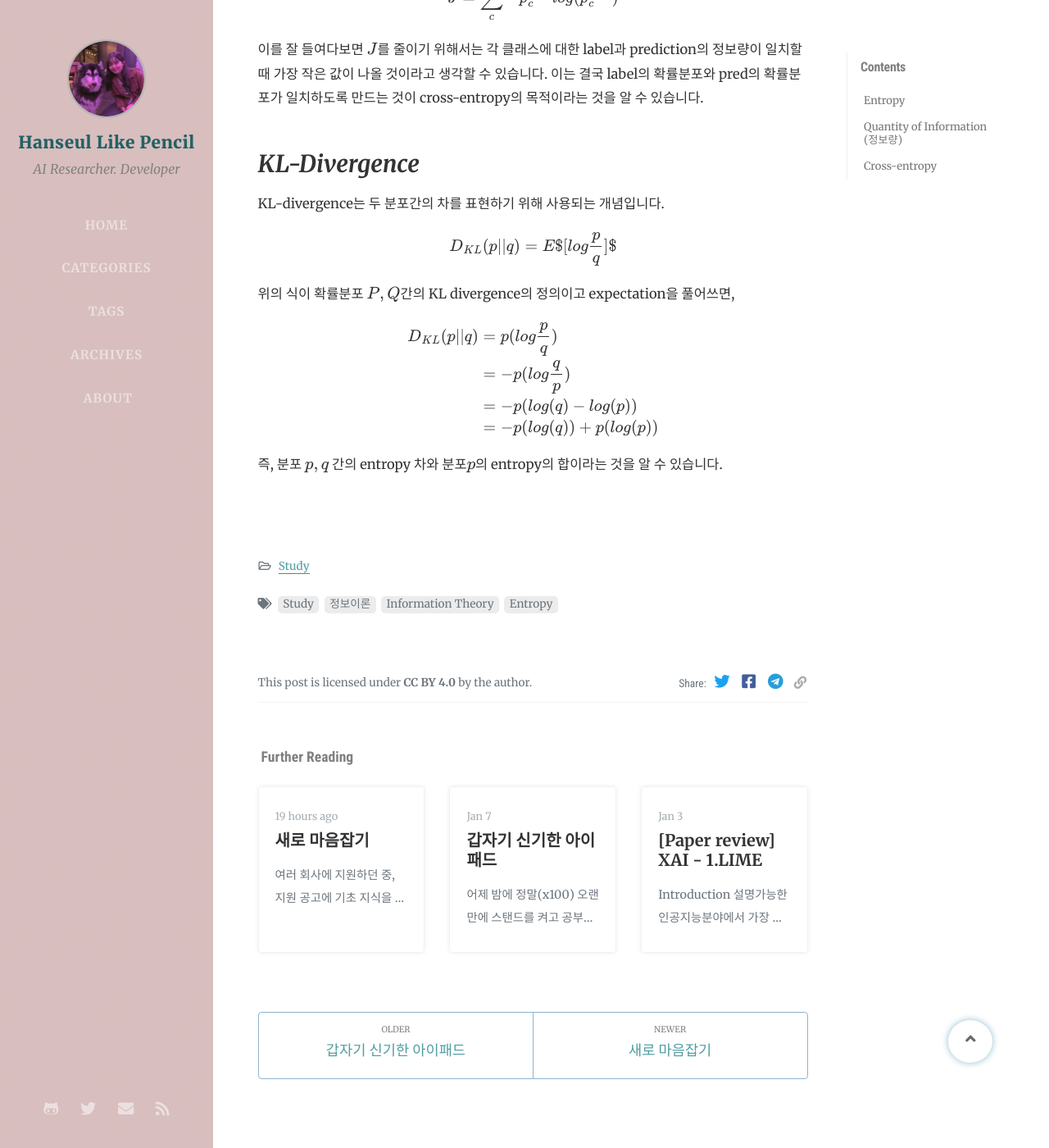
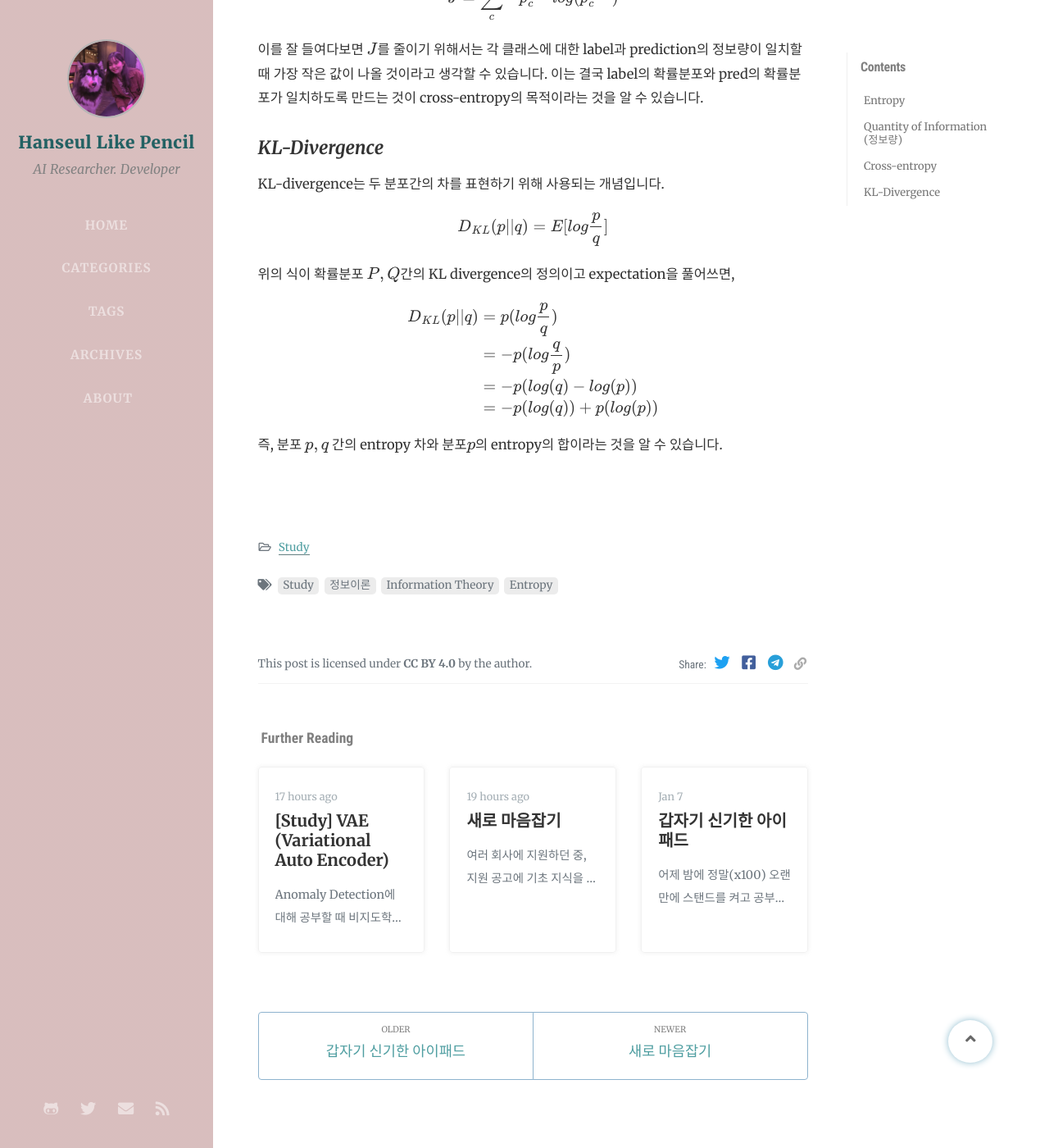
Before and after one commit to hanseul-jeong/hanseul-jeong.github.io, a Jekyll site: the page built from _posts/2021-01-10-[Study] Information Theory - Entropy.md, in a window 1280 px wide and 1400 px high, scrolled down 1352 px. Shown: the whole window at 82% size. Built offline with Jekyll 4.4.1, drawn with Linux system fonts in a browser that asks for light colours; nearby versions of some CDN libraries; comment, search, counter and statistics services are not loaded; part of the change alters nothing that is shown; some of the changed text lies outside the part shown.

Commit message:
new post

```diff
--- a/_posts/2021-01-10-[Study] Information Theory - Entropy.md
+++ b/_posts/2021-01-10-[Study] Information Theory - Entropy.md
@@ -54,11 +54,11 @@ $$J=\sum_{c}-p_{c}^{\text{label}}log(p_{c}^{\text{pred}})$$
 이를 잘 들여다보면 \\(J\\)를 줄이기 위해서는 각 클래스에 대한 label과 prediction의 정보량이 일치할 때 가장 작은 값이 나올 것이라고 생각할 수 있습니다.
  이는 결국 label의 확률분포와 pred의 확률분포가 일치하도록 만드는 것이 cross-entropy의 목적이라는 것을 알 수 있습니다.
 
-# *KL-Divergence*
+## *KL-Divergence*
 
 KL-divergence는 두 분포간의 차를 표현하기 위해 사용되는 개념입니다.
 
-$$D_{KL}(p||q)=E$[log \frac{p}{q}]$ $$
+$$D_{KL}(p||q)=E[log \frac{p}{q}] $$
 
 위의 식이 확률분포 \\(P,Q\\)간의 KL divergence의 정의이고 expectation을 풀어쓰면,
 
--- /dev/null
+++ b/_posts/2021-09-26-[Study] VAE.md
@@ -0,0 +1,144 @@
+---
+title : "[Study] VAE (Variational Auto Encoder)"
+date : 2021-09-26 18:53:00
+math : true
+categories: [Study]
+tags: [Study]
+---
+
+Anomaly Detection에 대해 공부할 때 비지도학습 기반 연구에 흥미를 느꼈고,
+그 과정에서 AutoEncoder(AE)와 VAE에 대해서 공부하게 되었습니다.
+두 모델은 이름은 비슷하지만 실제로는 다른 개념에서 출발했다고 합니다.
+간단히 AE에 대해 알아보고 그 후 VAE에 대해 정리해보도록 하겠습니다.
+
+> 엄청나게 유명한 [이활석님의 오토인코더의 모든것](https://www.youtube.com/watch?v=o_peo6U7IRM&ab_channel=naverd2) 강의를 통해 많이 배웠다.
+
+
+## *AE의 concept*
+AutoEncoder는 일반적으로 나비넥타이 모양으로 표현하는데 (모래시계),
+입출력의 차원이 같고 가운데의 병목(bottle neck)이 있다는 점이 모델의 주요한 개념이기 때문인 것 같습니다.
+
+물론 다양하게 적용될 수 있지만, 가장 기본적인 AE의 목표는 차원 축소 (Dimension Reduction) 입니다.
+적은 차원으로도 손실없이 입력 데이터의 분포를 잘 표현할 수 있도록
+데이터 분포 (매니폴드, manifold) 의 핵심적인 특징을 학습할 수 있도록 하는 것입니다.
+이 개념은 주성분분석 (Principal Component Analysis, PCA)와 상당히 유사한데,
+실제로 선형 AE의 경우 PCA와 동일한 subspace를 span한다고 알려져있습니다.
+
+ > [PCA와 AE의 차이점?](https://stats.stackexchange.com/questions/120080/whatre-the-differences-between-pca-and-autoencoder)
+>
+> 위의 링크를 해석해보자면, PCA와 AE는 W 자체는 다를 수 있지만 (eigen vector, weight) 결과는 동일하다.
+> 이런 결과가 나오는 이유는, PCA를 계산하는 SVD (특이값 분해, Singular Vector Decomposition)를 생각해보면,
+> 분해된 eigen vector 간 직교해야한다는 조건이 있는데 AE는 해당 조건이 없다는 점이다.
+> 따라서 학습된 weight의 값 자체는 다를 수 있지만 AE의 weight도 SVD를 거치면 같은 값을 가진다는 것이
+> 논문 (Plaut, E.,From Principal Subspaces to Principal Components with Linear Autoencoders, Arxiv.org:1804.10253)에서 증명되었다.
+
+입력 데이터 \\(x\\)를 적은차원으로 줄였다가 다시 원 차원으로 매핑한 reconstructed \\(x\\) 인 \\(x'\\)과 차이를 줄이도록 학습시킵니다.
+MSE (Mean Squared Error)로 나타낸 loss function은 다음과 같습니다.
+
+$$ L = (x - x')^{2}$$
+
+## *VAE의 concept*
+
+VAE는 AE와 조금 다르게 생성모델에 초점을 맞추었습니다. (물론 AE도 생성모델으로 볼 수 있습니다.)
+즉 원 데이터 분포를 학습하여 그럴듯한 데이터를 생성해내고 싶다는 목표에서
+초기값을 편하게 줄 수 있도록 encoder를 함께 학습시킨 것입니다.
+따라서 AE가 데이터를 축소하는 encoder가 중요했다면, VAE는 decoder가 중요하다고 볼 수 있습니다.
+
+이름에서 Variational이 붙는 이유는 변분추론 (Variational Inference, VI)을 활용했기 때문입니다.
+VI란 구하기 어려운 (intractable) posterior의 분포 \\( p(z|x) \\) 를 잘 알고있는 다른 분포(일반적으로 정규분포)를 이용하여 근사시키는 방식을 말합니다.
+따라서 분포 구하는 문제를 모수 추정 문제로 상대적으로 쉽게 접근할 수 있게됩니다.
+
+
+데이터의 분포를 학습한다는 말은 수식적으로 원 데이터 분포 \\( p(x) \\)와 유사한 분포 \\( p_{\theta}(x) \\)를 구하는 것으로 표현할 수 있습니다.
+\\(p_{\theta}(x)\\) 가 원 분포와 비슷하게 근사시키려면 데이터의 likelihood를 최대화하면 됩니다.
+
+$$log p_{\theta}(x) = E_{z\sim q_{\Phi}}(z|x)[log p_{\theta}(x)]$$
+
+## *ELBO 전개*
+
+VAE는 ELBO라는 목적함수를 갖습니다.
+이를 전개하기 위해서 데이터의 likelihood를 최대화한다는 목표를 이용해서 식을 전개해봅시다!
+
+\\(p(x)\\)는 \\(x\\)에 대한 분포이므로 \\(z\\)에 대해서 기댓값을 취해도 같은 값을 갖습니다.
+위 식은 Bayes rule에 의해서 다음과 같이 정리할 수 있습니다. (참고] Bayes Rule : \\(p(z|x)=\frac{p(x|z)p(z)}{p(x)}\\) )
+
+$$\begin{aligned}
+log p_{\theta}(x) &= \mathbb{E}_{z\sim q_{\Phi}}(z|x)[log \frac{ p_{\theta}(x|z) p_{\theta}(z) }{ p_{\theta}(z|x) }] \\
+                  &= \mathbb{E}_{z\sim q_{\Phi}}(z|x)[log \frac{ p_{\theta}(x|z) p_{\theta}(z) q_{\Phi}(z|x) }{ p_{\theta}(z|x) q_{\Phi}(z|x) }] \\
+                  &= \mathbb{E}_{z}[log p_{\theta}(x|z)] - \mathbb{E}_{z}[ log \frac{ q_{\Phi}(z|x) }{ p_{\theta}(z) }] + \mathbb{E}_{z}[ log \frac{ q_{\Phi}(z|x) }{ p_{\theta}(z|x) }]
+\end{aligned}$$
+
+위의 식을 KL-Divergence로 정리하면,
+
+$$ log p_{\theta}(x) = \mathbb{E}_{z}[log p_{\theta}(x|z)] - D_{KL}( q_{\Phi}(z|x) \| p_{\theta}(z) ) + D_{KL}( q_{\Phi}(z|x) \| p_{\theta}(z|x) )] $$
+
+이렇게 3가지 텀으로 나타낼 수 있습니다.
+
+갑자기 식의 전개를 위해 \\(q_{\Phi}(z|x)\\) 텀이 등장하긴 했지만...
+이는 데이터에서 latent vector z를 mapping하는 decoder로 이해할 수 있습니다.
+
+각 텀을 자세히 살펴보면 먼저 \\( \mathbb{E}_{z}[log p_{\theta}(x|z)] \\)는
+likelihood로 z를 기반으로 decoder가 reconstruct한 결과가 x일 가능도를 의미합니다.
+
+두 번째 \\(D_{KL}( q_{\Phi}(z|x) \| p_{\theta}(z)) \\)는
+\\(q_{\Phi} (z|x) \\)와 \\(p_{\theta}(z)\\)의 분포 차이를 의미하고,
+결국 prior와 encoder의 차이를 의미합니다.
+
+세 번째 \\(D_{KL}(q_{\Phi}(z|x) \| p_{\theta}(z|x))\\)도
+분포간 차이를 의미하는데,
+여기서 \\(p_{\theta}(z|x)\\)는 intractable한 분포이기 때문에 계산이 불가능합니다.
+
+하지만 KL-Divergence의 특성상 양의 값을 가진다는 것을 알 수 있고
+(\\(D_{KL}(q_{\Phi}(z|x)\|p_{\theta}(z|x))\geq0\\),
+최종적으로 \\(log p_{\theta}(x)\\)의 정확한 값은 아니지만 lower bound 즉 하한 값을 구할 수 있습니다.
+
+$$log p_{\theta}(x)\geq \mathbb{E}_{z}[log p_{\theta}(x|z)]-D_{KL}(q_{\Phi}(z|x)\|p_{\theta}(z))$$
+
+이 식이 VAE의 목적함수인 *ELBO (Evidence Lowerbound)* 입니다! (짝짝짝)
+
+데이터의 likelihood를 최대화 한다는 목표는 결국 ELBO를 최대화 하는 것으로 해석할 수 있는데,
+이는 decoder의 likelihood를 최대화하는 것과 encoder를 prior에 근사하도록 하여 만족시킬 수 있습니다.
+
+## *ELBO 구현하기*
+
+위의 수식을 이용해서 실제 모델을 학습시키기 위해서는 몇가지 추가적으로 알아야 할 개념들이 있습니다.
+
+#### *KL Divergence with Normal dist.*
+먼저 KL은 수식자체는 어려워보이지만, 분포를 정규분포로 가정하면 사실 간단하게 정리할 수 있습니다.
+KL Divergence의 [위키피디아](https://en.wikipedia.org/wiki/Kullback%E2%80%93Leibler_divergence)에도 다음의 내용이 있습니다.
+
+![KL wiki](/assets/img/post/kl_normal.PNG)
+
+decoder를 정규분포로 가정하고,
+prior를 평균 0 분산 1을 갖는 표준 정규분포로 이용하면 (\\( q_{\Phi}(z|x) \sim N(\mu, \sigma) \\), \\(p_{\theta}(z)\sim N(\symbf{0},I) \\)),
+
+$$ D_{KL}( q_{\Phi}(z|x_{i}) \| p_{\theta}(z) ) = \frac{1}{2} \sum_{j=1}^{J} (\sigma_{i,j}^{2} + \mu_{i,j}^{2} -1 -ln(\sigma_{i,j}^{2})) $$
+
+
+#### *Reparameterization trick*
+
+이제 \\(\mathbb{E}_{z}[log p_{\theta}(x|z)]\\)텀을
+정규분포로 정리해보면,
+
+$$ \mathbb{E}_{z}[log p_{\theta}(x|z)] = \int\limits q_{\Phi}(z|x)log p_{\theta}(x|z) \mathrm{d}z $$
+
+\\(x\\)를 통해 얻은 \\(z\\)의 likelihood의 평균을 의미합니다.
+
+이 값을 구하기 위해서 Montecarlo 방식을 사용해서 \\(L\\)번 샘플링한 후
+ \\(\frac{1}{L}\\) 하는 것을 생각해 볼 수 있는데
+
+이 때 문제가 되는 부분이 \\(z\\)가 encoder 분포에서 샘플링된다는 점입니다.
+
+Gradient Descent를 통해 optimize하기 위해서는 미분이 필요한데 sampling된 값을 이용하게 되면 gradient를 구할 수 없게 됩니다.
+
+이 점을 해결하기 위해서 *Reparameterization trick* 을 이용합니다.
+
+$$ z \sim N(\mu, \sigma^{2}) \rightarrow z = \mu + \sigma\cdot\epsilon, \epsilon \sim N(\symbf{0}, I) $$
+
+모델이 추정한 \\(\mu\\)와 \\(\sigma\\)로 구성한 분포에서 샘플링 하는 방식 대신에,
+평균을 그대로 이용하되 분산만큼의 크기를 갖는 noise를 추가하는 방식입니다.
+
+이 방식을 이용하면 표현하고자 하는 \\(z\\)의 분포 자체는 똑같고 backpropagation가 가능해집니다.
+
+이렇게 구한 ELBO를 최대화하도록 encoder와 decoder를 optimize하면
+데이터 \\(x\\)를 잘 표현하는 분포를 학습할 수 있습니다.
```
